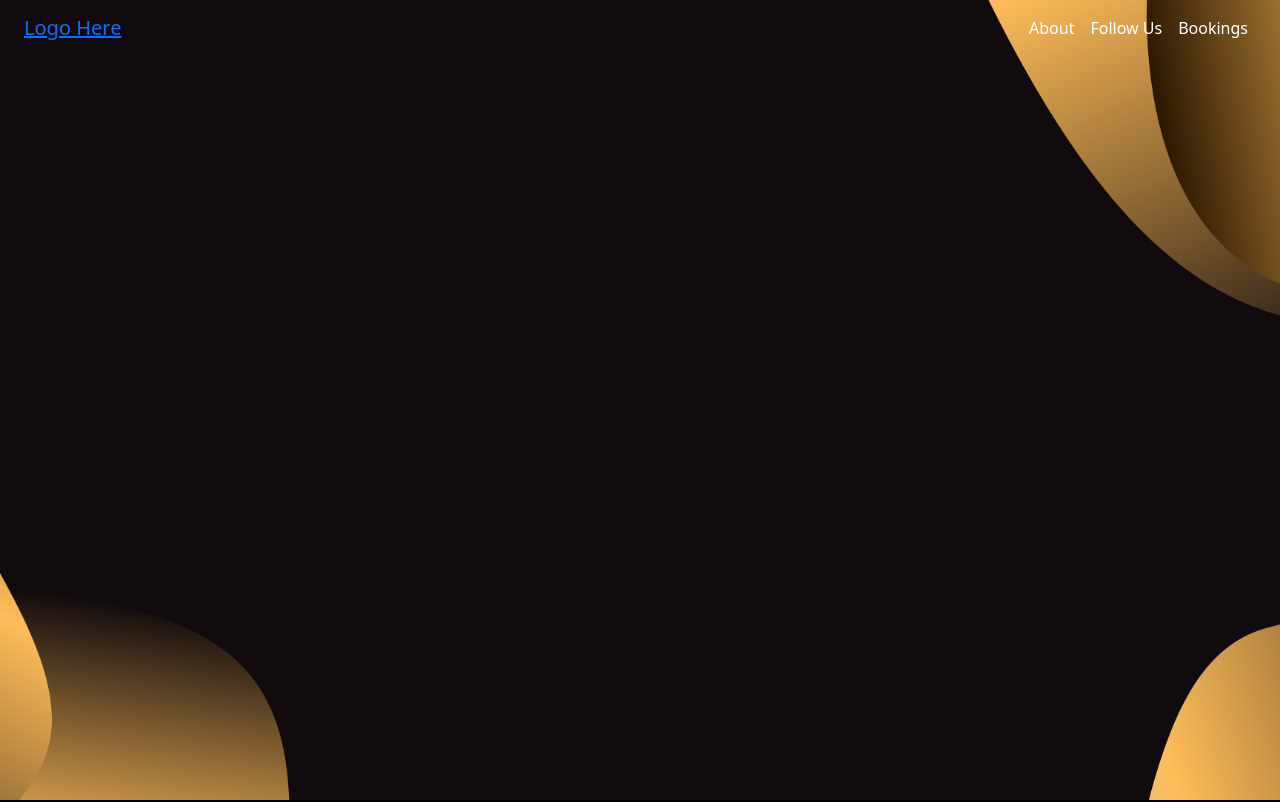
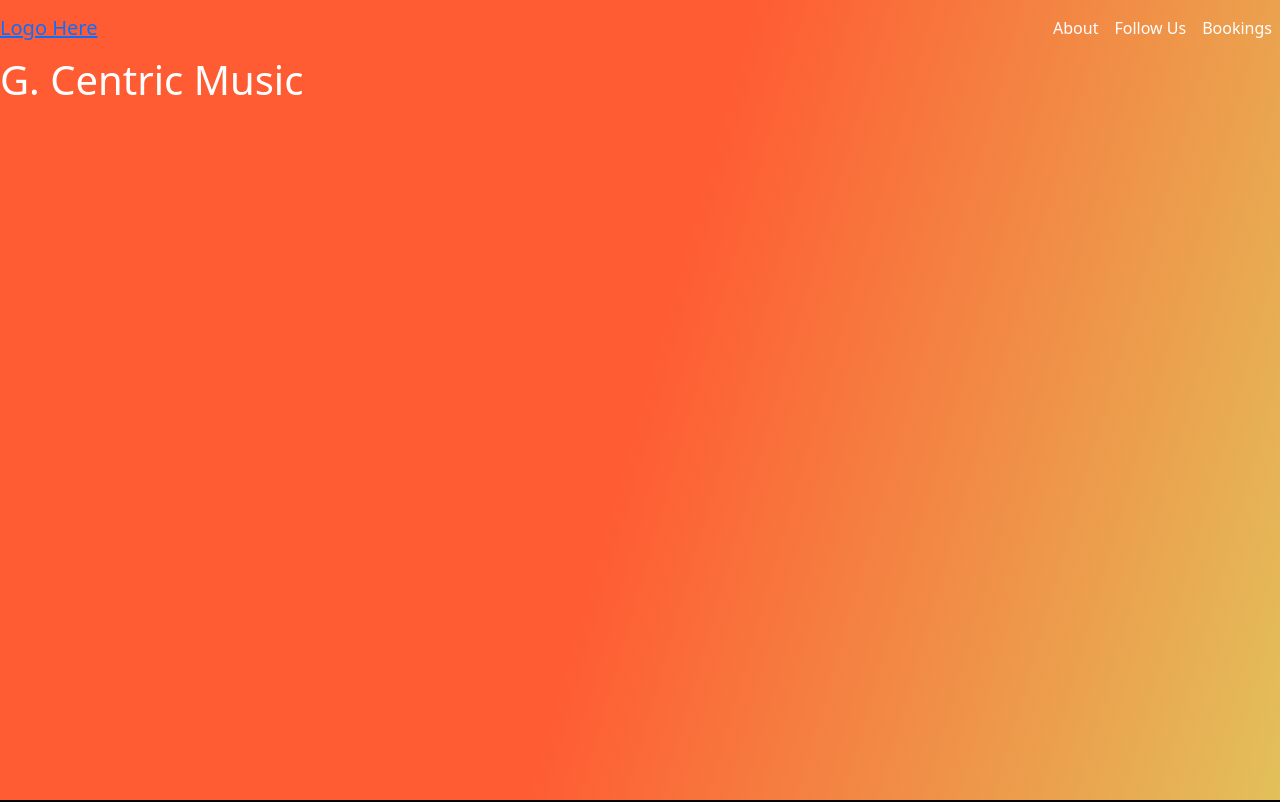
Before and after one commit to siphosethu-dlomo/GCM_Website, a Vue app: page / in a window 1280 px wide. Shown: the top 802 px of the page. Built offline with nearby package versions, Linux system fonts and the light colour scheme.

Commit message:
added background gradient to the header

```diff
--- a/src/components/Header.vue
+++ b/src/components/Header.vue
@@ -1,6 +1,7 @@
 <template>
-  <header class="container-fluid">
-    <div class="container-xxl">
+  <header class="vh-100">
+
+
       <nav class="navbar navbar-expand-md ">
         <div class="navbar-brand">
           <router-link :to="{ name: 'Home'}"><img src="" alt="" />Logo Here</router-link>
@@ -20,11 +21,7 @@
         </button>
 
         <!-- navbar links -->
-      <div
-        class="collapse navbar-collapse justify-content-end align-center"
-        id="main-nav"
-      >
-
+        <div class="collapse navbar-collapse justify-content-end align-center" id="main-nav">
           <ul class="navbar-nav">
             <li class="nav-item">
               <router-link class="nav-link text-white" :to="{ hash: '#About'}">About</router-link>
@@ -36,11 +33,12 @@
               <router-link class="nav-link text-white" :to="{ hash: '#Bookings'}">Bookings</router-link>
             </li>
           </ul>
-
         </div>
 
       </nav>
-    </div>
+
+      <h1 class="hero-heading-text text-white">G. Centric Music</h1>
+
   </header>
 </template>
 
@@ -55,10 +53,18 @@
 <style lang="scss" scoped>
 
   header {
-    background-image: url(../assets/images/header.png);
-    background-size:cover;
-    background-position:center;
-    height: 100vh;
+    // background-image: url(../assets/images/header.png);
+    // background-size:cover;
+    // background-position:center;
+    background: rgb(255,51,0);
+    background: linear-gradient(106deg, rgba(255,51,0,0.80) 50%, rgba(226,192,90,1) 100%);
+
+    // height: 100vh;
+
+    .hero-img {
+      background: rgb(255,51,0);
+      background: linear-gradient(106deg, rgba(255,51,0,0.80) 50%, rgba(226,192,90,1) 100%);
+    }
   }
 
 </style>
```
Lines whose indentation alone changed are shown as unchanged.
